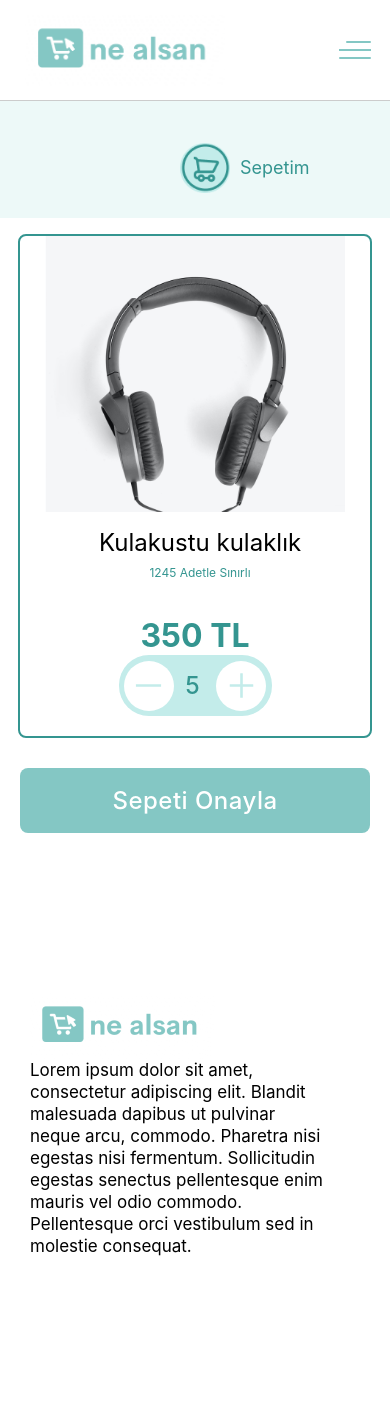
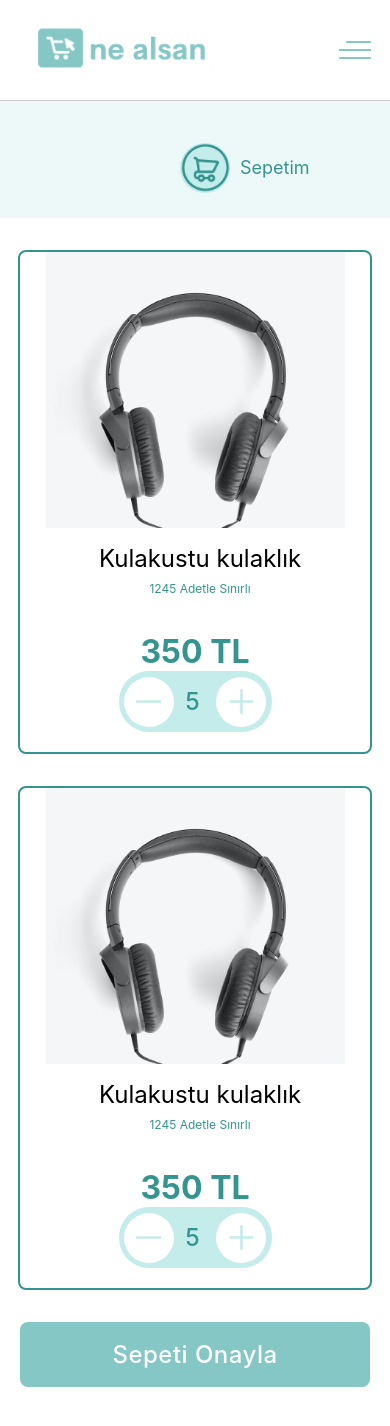
Before and after one commit to hamzauguz/infinacase, a React (Create React App) app: page /mybasket in a window 390 px wide. Shown: the top 1426 px of the page. Before the commit the page ends 1289 px from the top, so only its background shows below. Built offline with nearby package versions, Linux system fonts and the light colour scheme; no server answers.

Commit message:
added margin top

```diff
--- a/src/components/basket-product-card/Styles.BasketProductCard.css
+++ b/src/components/basket-product-card/Styles.BasketProductCard.css
@@ -2,7 +2,7 @@
   .mybasket-card-container {
     height: 500px !important;
 
-    margin: 0 auto !important;
+    margin: 32px auto !important;
     flex-direction: column;
 
     width: 350px;
@@ -58,6 +58,7 @@
   justify-content: space-between;
 
   flex: 0.8;
+  margin-top: 1.5em;
 }
 
 .mybasket-card-image {
--- a/src/pages/MyBasket/index.js
+++ b/src/pages/MyBasket/index.js
@@ -15,6 +15,7 @@ const MyBasket = () => {
       </div>
       <div className="mybasket-card-main">
         <BasketProductCard />
+        <BasketProductCard />
         <span className="confirm-basket-button">Sepeti Onayla</span>
       </div>
     </div>
```
